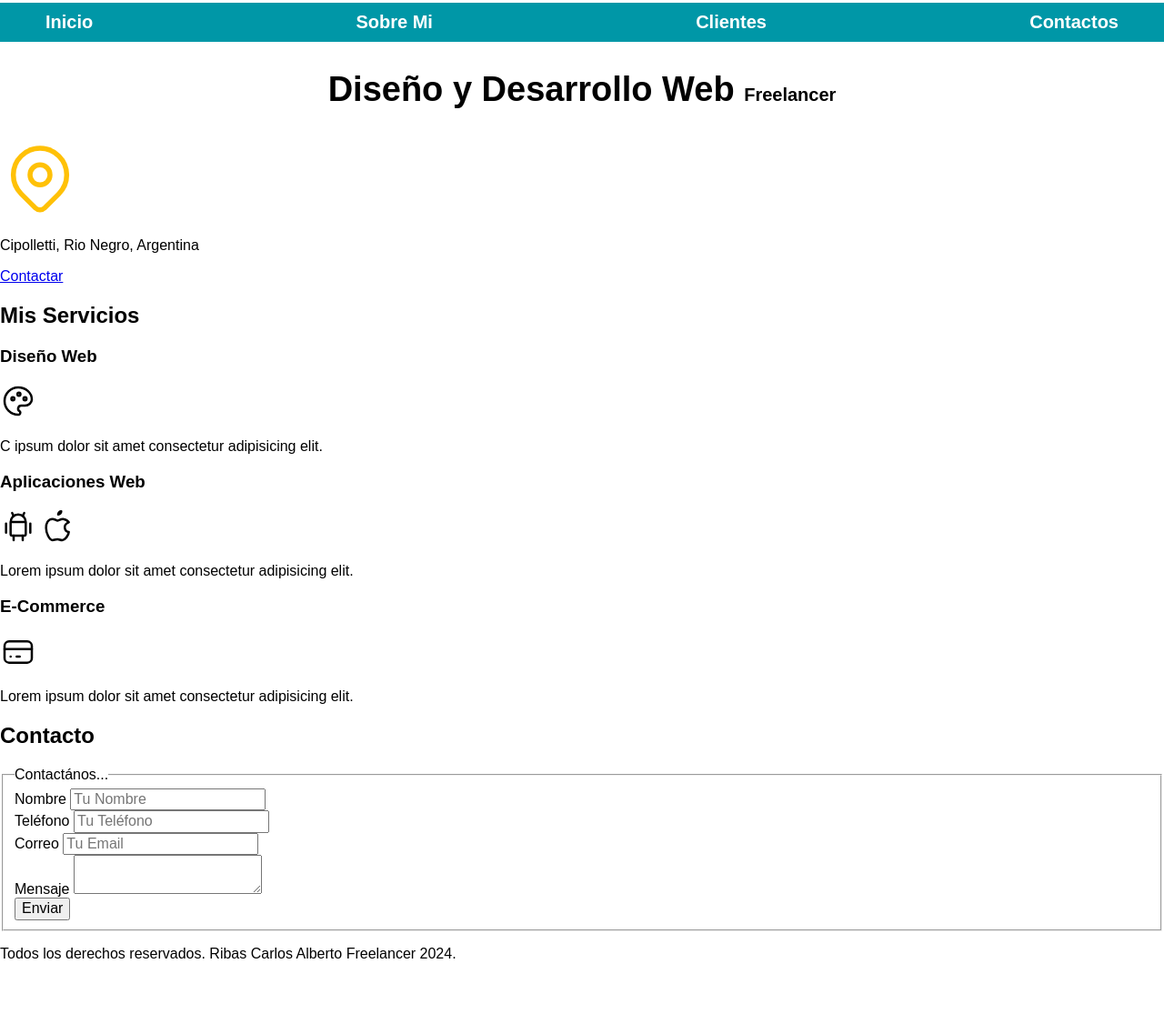
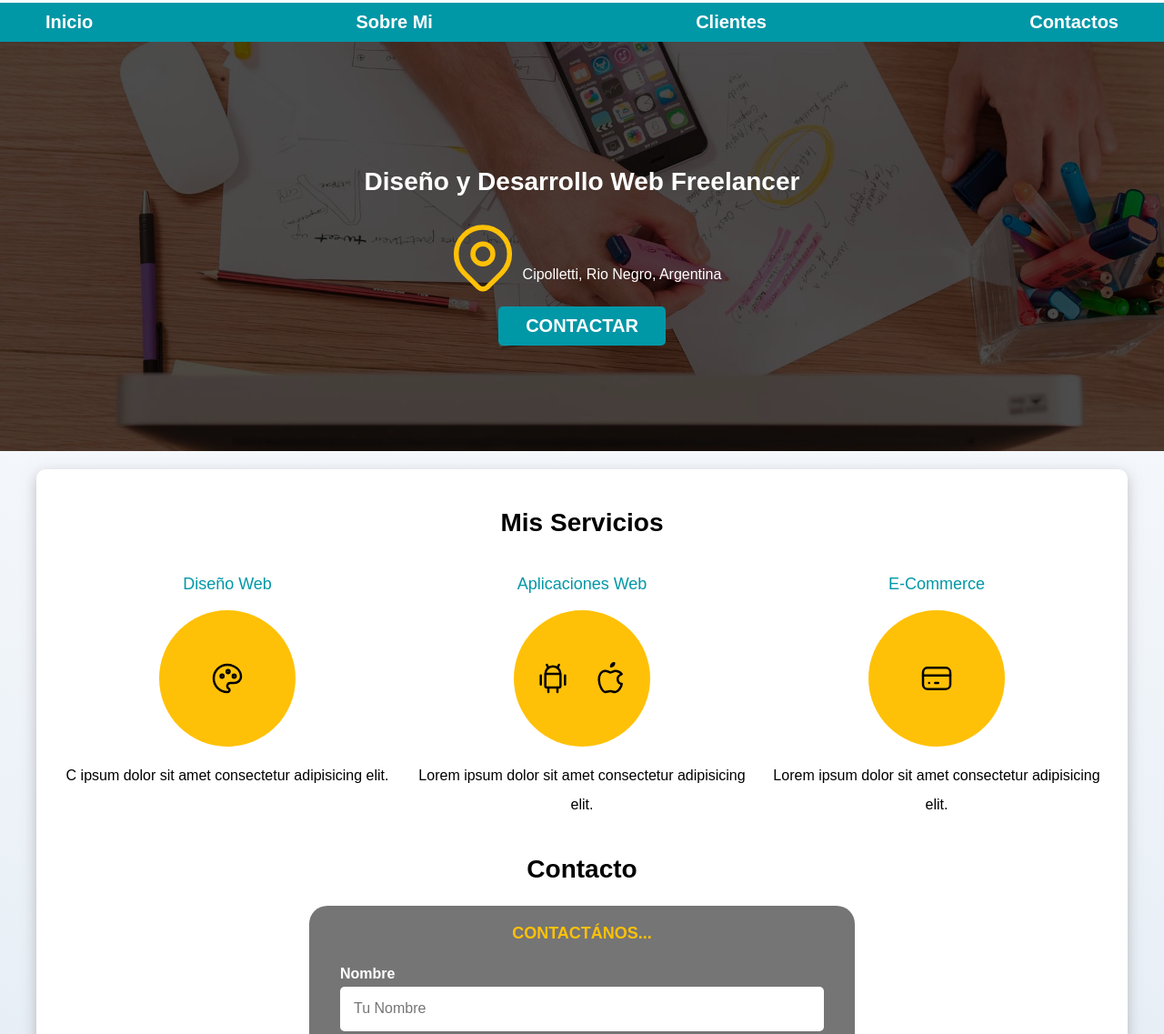
Before and after one commit to Charlybio87/CursoDFullStack, a plain HTML site: page Freelancer/index.html in a window 1280 px wide. Shown: the part 92-1229 px from the top of the page at 91% size. Before the commit the page ends 1166 px from the top, so only its background shows below. Drawn offline with Linux system fonts and the light colour scheme.

Commit message:
fin proyecto

```diff
--- a/Freelancer/css/styles.css
+++ b/Freelancer/css/styles.css
@@ -6,59 +6,206 @@
     --gris:#757575;
 }
 
+/* Globales */
 html {
     font-size: 62.5%;
+    box-sizing: border-box; /* Hack para Box Model*/
+    scroll-snap-type: y mandatory;
+}
+/** Scroll Snap**/
+.servicios,
+.navegacion-principal,
+.formulario{
+    scroll-snap-align: center;
+    scroll-snap-stop: always;
 }
 
+*, *:before, *:after{
+    box-sizing: inherit;
+}
 body {
     font-size: 16px;
     font-family: "Krub", sans-serif;
+    background-image: linear-gradient(to top, #dfe9f3 0%, var(--blanco) 100%);
+}
+.contenedor {
+    max-width: 120rem;
+    margin: 0 auto; /*top=botton and right=left*/
+}
+.boton {
+    background-color: var(--secundario);
+    color: var(--blanco);
+    padding: 1rem 3rem;
+    margin-top: 1rem;
+    font-size: 2rem;
+    text-decoration: none;
+    text-transform: uppercase;
+    font-weight: 700;
+    border-radius: .5rem;
+    width: 90%;
+    text-align: center;
+    border: none;
+}
+@media (min-width: 768px) {
+    .boton {
+        width: auto;
+    }
+}
+.sombra {
+    -webkit-box-shadow: 0px 5px 15px 0px rgba(143,137,143,0.54);
+    -moz-box-shadow: 0px 5px 15px 0px rgba(143,137,143,0.54);
+    box-shadow: 0px 5px 15px 0px rgba(143,137,143,0.54);
+    background-color: var(--blanco);
+    padding: 2rem;
+    border-radius: 1rem;
+}
+.boton:hover{
+    cursor: pointer;
+}
+/* Tipografia */
+h1 {
+    font-size: 3.8rem;
+}
+h2 {
+    font-size: 2.8rem;
+}
+h3 {
+    font-size: 1.8rem;
+}
+h1,h2,h3 {
+    text-align: center;
 }
 
-.titulo {
-    text-align: center;
-    font-size: 3.8rem;
-}
-
+/* Titulos */
 .titulo span{
     font-size: 2rem;
 }
 
-.contenedor {
-    width: 120rem;
-    margin: 0 auto; /*top=botton and right=left*/
-}
-
+/*Navegacion Principal*/
 .nav-bg {/*Estilo UTILITY FIRST*/
     background-color: var(--secundario);
 }
-
 .navegacion-principal {/*elemento padre*/
   display: flex;
-  flex-direction: row;
-  justify-content: space-between;
+  flex-direction: column;
 }
-
+@media (min-width: 768px) {
+    .navegacion-principal{
+        flex-direction: row;
+        justify-content: space-between;
+    }
+}
 .navegacion-principal a {/*Estilo MODULO*/
+    display: block;
+    align-self: center;
     padding: 1rem;
     color: var(--blanco);
     text-decoration:none;
     font-size: 2rem;
     font-weight: bold;
 }
-
 .navegacion-principal a:hover {
     background-color: var(--primario);
     color: var(--oscuro);
 }
 
-@media (min-width: 480px) {
-    h1 {
+/*Hero*/
+.hero {
+    background-image: url(../img/hero.jpg);
+    background-repeat: no-repeat;
+    background-size: cover;
+    height: 450px;
+    position: relative;
+    margin-bottom: 2rem;
+}
+.contenido-hero {
+    position: absolute;
+    background-color: rgb(0 0 0/ 70%);
+    width: 100%;
+    height: 100%;
+    display: flex;
+    flex-direction: column;
+    align-items: center;
+    justify-content: center;
 
+}
+.contenido-hero h2,
+.contenido-hero p{
+    color: var(--blanco);
+}
+.contenido-hero .ubicacion {
+    display: flex;
+    align-items: flex-end;
+}
+
+/** Servicios **/
+@media (min-width: 768px) {
+    .servicios {
+        display: grid;
+        grid-template-columns: repeat(3, 1fr);
+        column-gap: 1rem;
     }
 }
-@media (min-width: 768px) {
-    h1 {
+.servicio {
+    display: flex;
+    flex-direction: column;
+    align-items: center;
+}
+.servicio h3 {
+    color: var(--secundario);
+    font-weight: normal;
+}
+.servicio p{
+    line-height: 2;
+    text-align: center;
+}
+.servicio .iconos {
+    width: 15rem;
+    height: 15rem;
+    background-color: var(--primario);
+    border-radius: 50%;
+    display: flex;
+    justify-content: space-evenly;
+    align-items: center;
+}
 
-    }
+/** Formulario **/
+.formulario{
+    background-color: var(--gris);
+    width: min( 60rem, 100%); /** Utiliza el valor más pequeño **/
+    margin: 0 auto;
+    padding: 2rem;
+    border-radius: 2rem;
 }
+.formulario fieldset{
+    border: none;
+}
+.formulario legend{
+    color: var(--primario);
+    text-align: center;
+    font-size: 1.8rem;
+    font-weight: 700;
+    text-transform: uppercase;
+    margin-bottom: 2rem;
+}
+.contenedor-campo{
+
+}
+.campo{
+    margin-bottom: 1rem;
+}
+.campo label{
+    color: var(--blanco);
+    font-weight: bold;
+    margin-bottom: 0.5rem;
+    display: block;
+}
+.input-text{
+    width: 100%;
+    border: none;
+    padding: 1.5rem;
+    border-radius: .5rem;
+}
+.boton {
+
+}
--- a/Freelancer/index.html
+++ b/Freelancer/index.html
@@ -15,6 +15,7 @@
         <h1 class="titulo">Carlos Alberto Ribas
             <span>Freelancer</span></h1>
     </header>
+
    <div class="nav-bg">
         <nav class="navegacion-principal contenedor">
             <a href="#">Inicio</a>
@@ -24,27 +25,28 @@
         </nav>
     </div>
 
-
-    <section>
-        <h2 class="titulo">Diseño y Desarrollo Web
-            <span>Freelancer</span></h2>
-
+    <section class="hero">
+        <div class="contenido-hero">
+            <h2>Diseño y Desarrollo Web <span>Freelancer</span></h2>
+                <div class="ubicacion">
                     <svg xmlns="http://www.w3.org/2000/svg" class="icon icon-tabler icon-tabler-map-pin" width="88" height="88" viewBox="0 0 24 24" stroke-width="1.5" stroke="#ffc107" fill="none" stroke-linecap="round" stroke-linejoin="round">
                         <path stroke="none" d="M0 0h24v24H0z" fill="none"/>
                         <path d="M9 11a3 3 0 1 0 6 0a3 3 0 0 0 -6 0" />
                         <path d="M17.657 16.657l-4.243 4.243a2 2 0 0 1 -2.827 0l-4.244 -4.243a8 8 0 1 1 11.314 0z" />
                     </svg>
-
                     <p>Cipolletti, Rio Negro, Argentina</p>
-
-        <a href="#">Contactar</a>
+                </div>
+            <a class="boton" href="#">Contactar</a>
+        </div> <!-- .contenido-hero -->
     </section>
 
-    <main>
+    <main class="contenedor sombra">
         <h2>Mis Servicios</h2>
 
-        <section>
+        <div class="servicios">
+            <section class="servicio">
                 <h3>Diseño Web</h3>
+                <div class="iconos">
                     <svg xmlns="http://www.w3.org/2000/svg" class="icon icon-tabler icon-tabler-palette" width="40" height="40" viewBox="0 0 24 24" stroke-width="1.5" stroke="#000000" fill="none" stroke-linecap="round" stroke-linejoin="round">
                         <path stroke="none" d="M0 0h24v24H0z" fill="none"/>
                         <path d="M12 21a9 9 0 0 1 0 -18c4.97 0 9 3.582 9 8c0 1.06 -.474 2.078 -1.318 2.828c-.844 .75 -1.989 1.172 -3.182 1.172h-2.5a2 2 0 0 0 -1 3.75a1.3 1.3 0 0 1 -1 2.25" />
@@ -52,12 +54,13 @@
                         <path d="M12.5 7.5m-1 0a1 1 0 1 0 2 0a1 1 0 1 0 -2 0" />
                         <path d="M16.5 10.5m-1 0a1 1 0 1 0 2 0a1 1 0 1 0 -2 0" />
                     </svg>
+                </div>
                 <p>C ipsum dolor sit amet consectetur adipisicing elit. </p>
             </section>
 
-        <section>
+            <section class="servicio">
                 <h3>Aplicaciones Web</h3>
-
+                <div class="iconos">
                     <svg xmlns="http://www.w3.org/2000/svg" class="icon icon-tabler icon-tabler-brand-android" width="40" height="40" viewBox="0 0 24 24" stroke-width="1.5" stroke="#000000" fill="none" stroke-linecap="round" stroke-linejoin="round">
                         <path stroke="none" d="M0 0h24v24H0z" fill="none"/>
                         <path d="M4 10l0 6" />
@@ -74,11 +77,13 @@
                         <path d="M8.286 7.008c-3.216 0 -4.286 3.23 -4.286 5.92c0 3.229 2.143 8.072 4.286 8.072c1.165 -.05 1.799 -.538 3.214 -.538c1.406 0 1.607 .538 3.214 .538s4.286 -3.229 4.286 -5.381c-.03 -.011 -2.649 -.434 -2.679 -3.23c-.02 -2.335 2.589 -3.179 2.679 -3.228c-1.096 -1.606 -3.162 -2.113 -3.75 -2.153c-1.535 -.12 -3.032 1.077 -3.75 1.077c-.729 0 -2.036 -1.077 -3.214 -1.077z" />
                         <path d="M12 4a2 2 0 0 0 2 -2a2 2 0 0 0 -2 2" />
                     </svg>
+                </div>
                 <p>Lorem ipsum dolor sit amet consectetur adipisicing elit. </p>
             </section>
 
-        <section>
+            <section class="servicio">
                 <h3>E-Commerce</h3>
+                <div class="iconos">
                     <svg xmlns="http://www.w3.org/2000/svg" class="icon icon-tabler icon-tabler-credit-card" width="40" height="40" viewBox="0 0 24 24" stroke-width="1.5" stroke="#000000" fill="none" stroke-linecap="round" stroke-linejoin="round">
                         <path stroke="none" d="M0 0h24v24H0z" fill="none"/>
                         <path d="M3 5m0 3a3 3 0 0 1 3 -3h12a3 3 0 0 1 3 3v8a3 3 0 0 1 -3 3h-12a3 3 0 0 1 -3 -3z" />
@@ -86,44 +91,48 @@
                         <path d="M7 15l.01 0" />
                         <path d="M11 15l2 0" />
                     </svg>
+                </div>
                 <p>Lorem ipsum dolor sit amet consectetur adipisicing elit. </p>
             </section>
+        </div> <!--.servicios-->
 
-    </main>
         <section>
             <h2>Contacto</h2>
 
-        <form>
+            <form class="formulario">
                 <fieldset>
                     <legend>Contactános...</legend>
-                <div>
+                    <div class="contenedor-campos">
+                        <div class="campo">
                             <label>Nombre</label>
-                    <input type="text" placeholder="Tu Nombre">
+                            <input class="input-text" type="text" placeholder="Tu Nombre">
                         </div>
 
-                <div>
+                        <div class="campo">
                             <label>Teléfono</label>
-                    <input type="tel" placeholder="Tu Teléfono">
+                            <input class="input-text" type="tel" placeholder="Tu Teléfono">
                         </div>
 
-                <div>
+                        <div class="campo">
                             <label>Correo</label>
-                    <input type="email" placeholder="Tu Email">
+                            <input class="input-text" type="email" placeholder="Tu Email">
                         </div>
 
-                <div>
+                        <div class="campo">
                             <label>Mensaje</label>
-                    <textarea></textarea>
+                            <textarea class="input-text"></textarea>
                         </div>
+                    </div><!--.contenedor-campos-->
 
                     <div>
-                    <input type="submit" value="Enviar">
+                        <input class="boton" type="submit" value="Enviar">
                     </div>
 
                 </fieldset>
             </form>
 
         </section>
+    </main>
     <footer>
         <p>Todos los derechos reservados. Ribas Carlos Alberto Freelancer 2024. </p>
     </footer>
```
Lines whose indentation alone changed are shown as unchanged.
